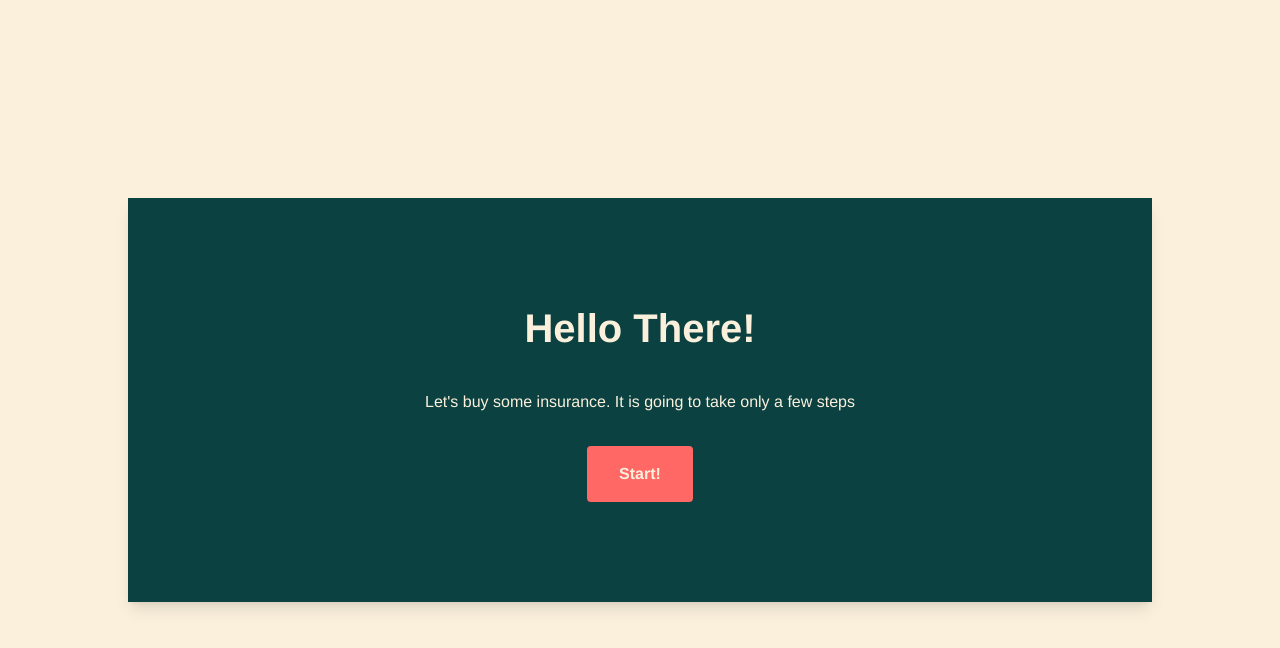
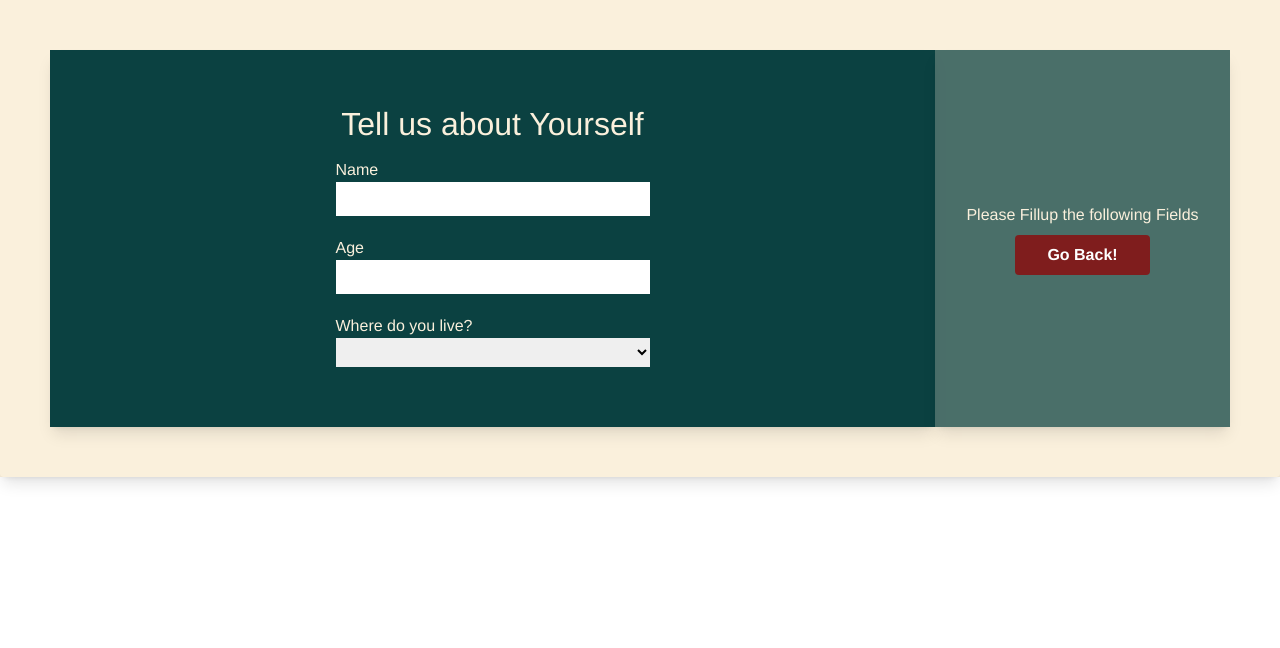
Before and after one commit to markharji/covergo-wizard, a Vue app: page / in a window 1280 px wide. Both pictures are taken after a click on the button "Start!". Shown: the top 648 px of the page. Built offline with nearby package versions, Linux system fonts and the light colour scheme.

Commit message:
fix some routes

```diff
--- a/src/router/index.js
+++ b/src/router/index.js
@@ -1,14 +1,8 @@
 import { createRouter, createWebHistory } from "vue-router";
-import HomeView from "../views/HomeView.vue";
 
 const routes = [
   {
     path: "/",
-    name: "home",
-    component: HomeView,
-  },
-  {
-    path: "/wizard",
     name: "wizard",
     // route level code-splitting
     // this generates a separate chunk (about.[hash].js) for this route
--- a/src/views/WizardView.vue
+++ b/src/views/WizardView.vue
@@ -16,7 +16,7 @@
 
           <div class="form-input w-2/5">
             <label>Age</label>
-            <input type="number" v-model="userDetails.age" />
+            <input type="number" v-model="userDetails.age" min="0" />
           </div>
 
           <div class="form-input w-2/5">
```
Also changed, not shown: 1 other file (tests, documents, lock files or other folders).
